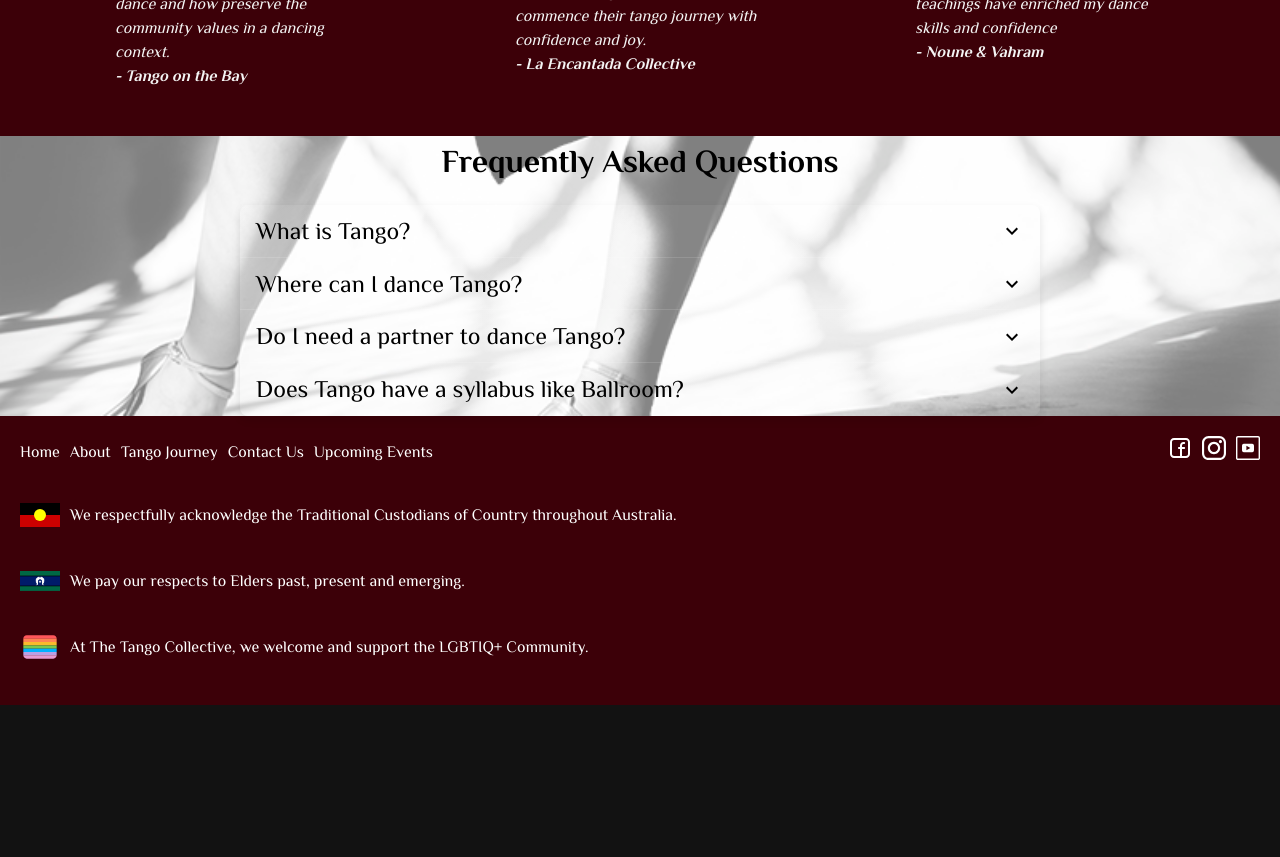
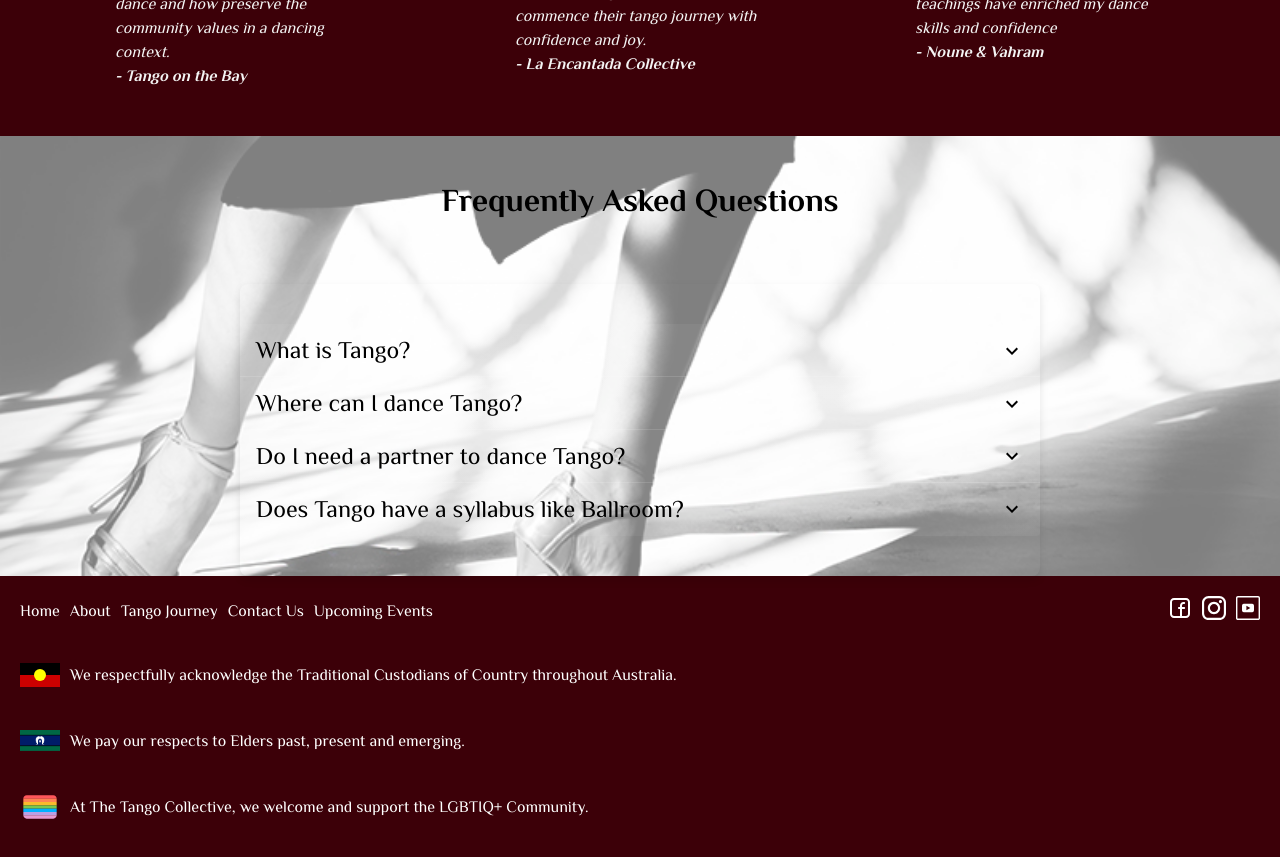
Before and after one commit to arharutyu/tango-collective, a React (Vite) app: page / in a window 1280 px wide. Shown: the part 2660-3517 px from the top of the page. Before the commit the page ends 3365 px from the top, so only its background shows below. Built offline with nearby package versions, Linux system fonts and the light colour scheme; a web font is replaced by a local one.

Commit message:
move assets, adjust FAQ padding

```diff
--- a/src/components/home/home.css
+++ b/src/components/home/home.css
@@ -178,6 +178,8 @@
 .faq-container > * {
   position: relative; /* Ensure content is above the overlay */
   z-index: 2; /* Content should appear above the overlay */
+  padding-top: 40px;
+  padding-bottom: 40px;
 }
 
 /* Inner content for the FAQ section */
```
Also changed, not shown: public/BiggerPurpose.svg (renamed from src/assets/BiggerPurpose.svg), public/UniqueExperience.svg (renamed from src/assets/UniqueExperience.svg).
